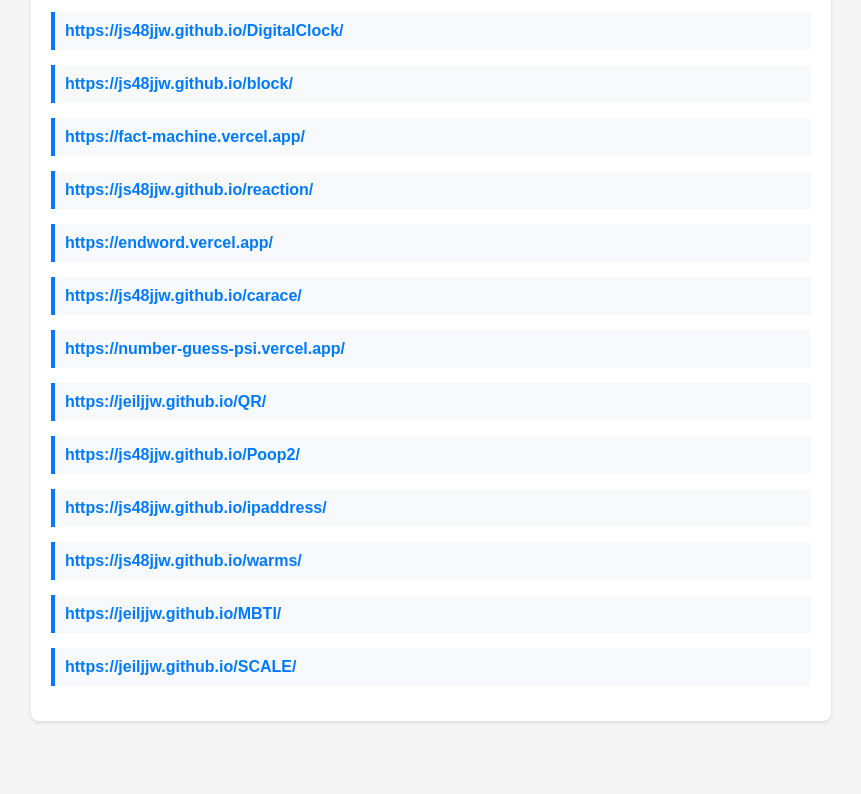
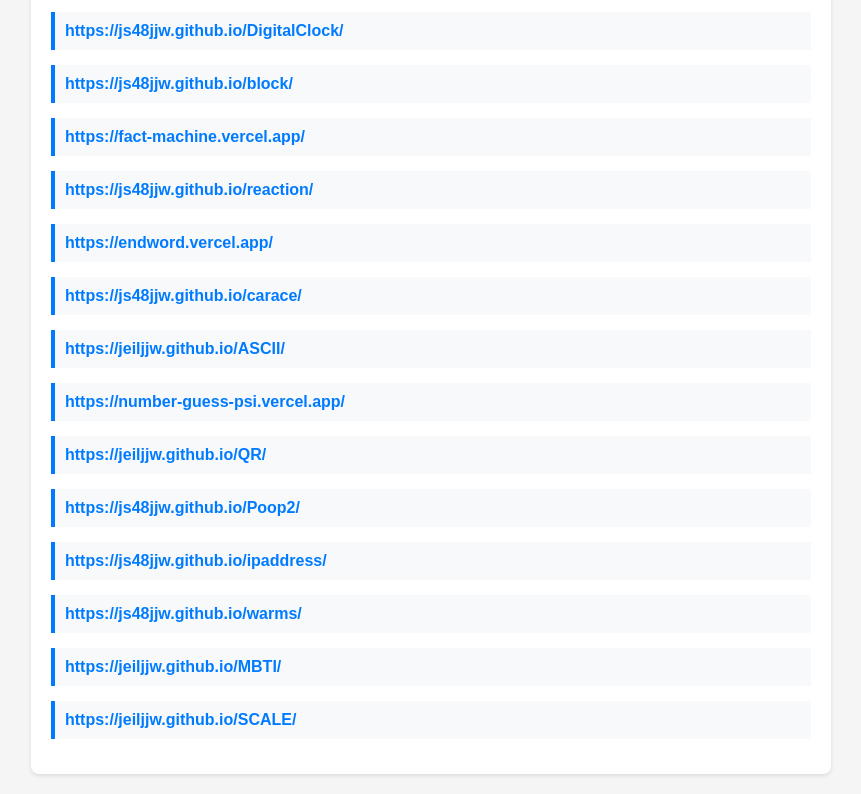
Before and after one commit to jeiljjw/makingweb2, a plain HTML site: page index.html in a window 1280 px wide. Shown: the part 594-1388 px from the top of the page, without its empty margins (209-1070 px from the left). Before the commit the page ends 1335 px from the top, so only its background shows below. Drawn offline with Linux system fonts and the light colour scheme.

Commit message:
add ASCII

```diff
--- a/index.html
+++ b/index.html
@@ -88,6 +88,9 @@
             <a href="https://js48jjw.github.io/carace/" class="url-link" target="_blank">https://js48jjw.github.io/carace/</a>
         </div>
         <div class="url-item">
+            <a href="https://jeiljjw.github.io/ASCII/" class="url-link" target="_blank">https://jeiljjw.github.io/ASCII/</a>
+        </div>
+        <div class="url-item">
             <a href="https://number-guess-psi.vercel.app/" class="url-link" target="_blank">https://number-guess-psi.vercel.app/</a>
         </div>
         <div class="url-item">
```
